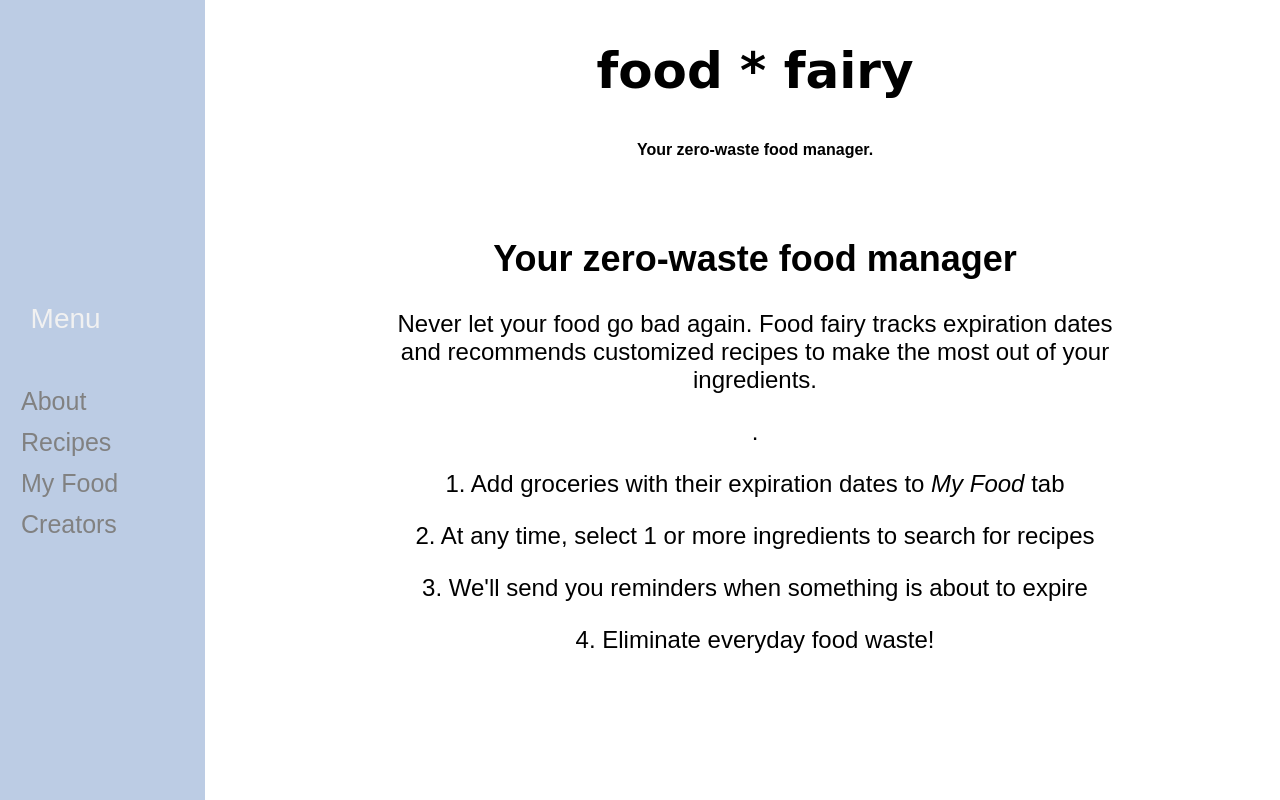
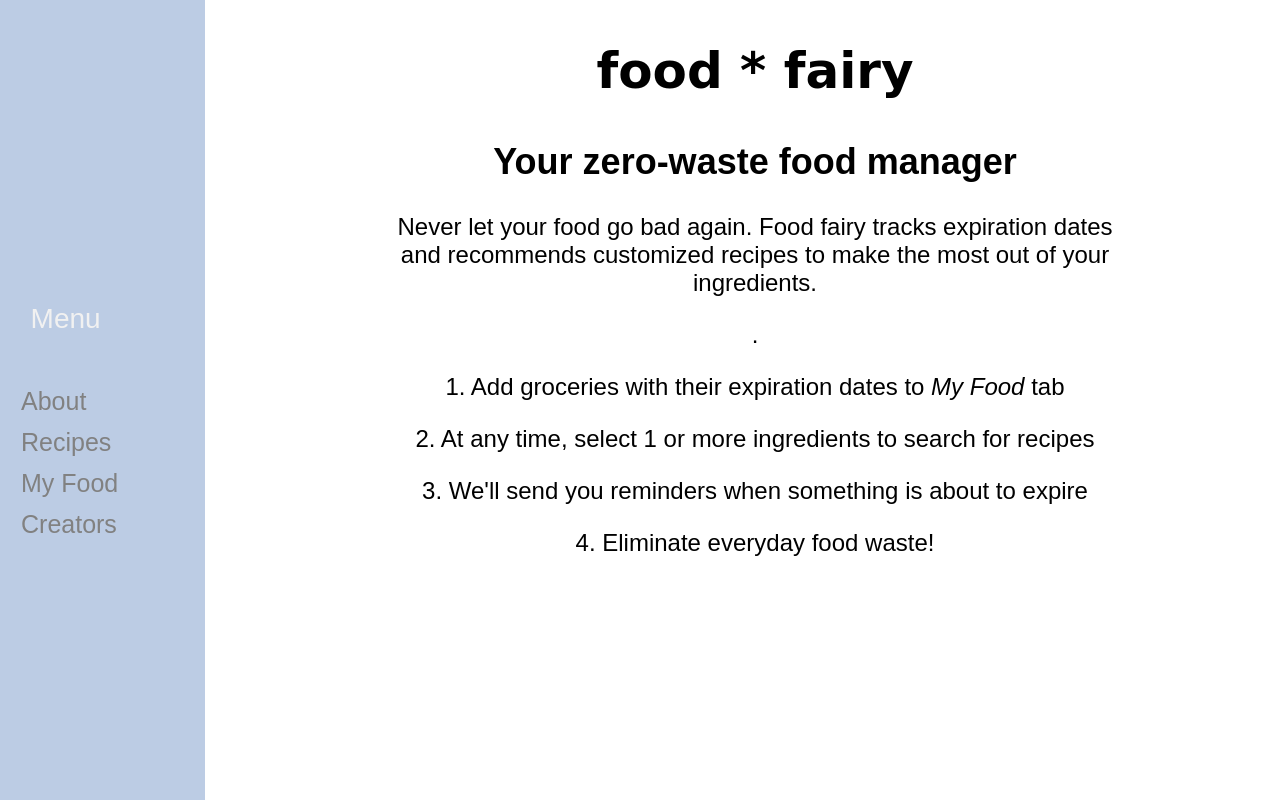
Before and after one commit to stellaw1/food-fairy, a plain HTML site: page index.html in a window 1280 px wide. Drawn offline with Linux system fonts and the light colour scheme; a web font is replaced by a local one.

Commit message:
header line

```diff
--- a/index.html
+++ b/index.html
@@ -69,7 +69,6 @@ body {
 
 <div class="main">
   <h2 style="text-align: center; font-family: 'Mansalva', cursive;font-size: 50px;">food * fairy</h2>
-  <h4 style="text-align: center; font-size: 16px;">Your zero-waste food manager. </h4> <br>
   <center>
   <h2>Your zero-waste food manager</h2>
   <p>Never let your food go bad again. Food fairy tracks expiration dates and recommends customized recipes to make the most out of your ingredients.</p>
@@ -78,7 +77,6 @@ body {
   <p>2. At any time, select 1 or more ingredients to search for recipes</p>
   <p>3. We'll send you reminders when something is about to expire</p>
   <p>4. Eliminate everyday food waste!</p>
-
   </center>
 </div>
 
```
Also changed, not shown: 1 other file.
